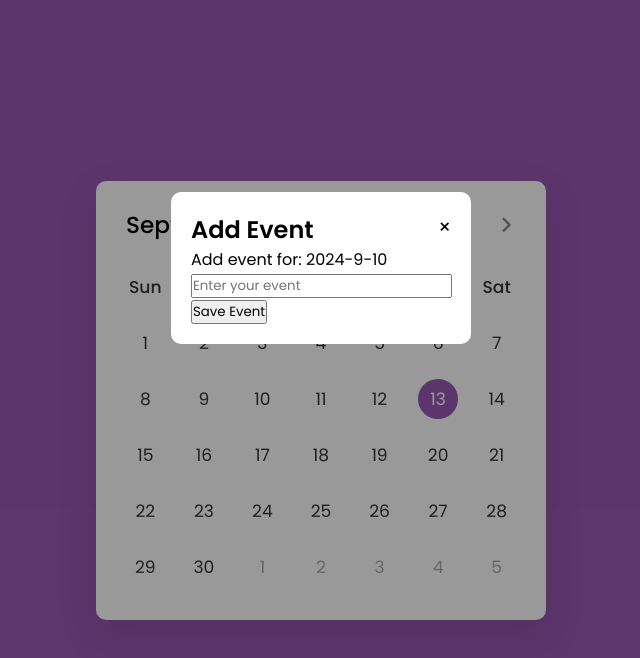
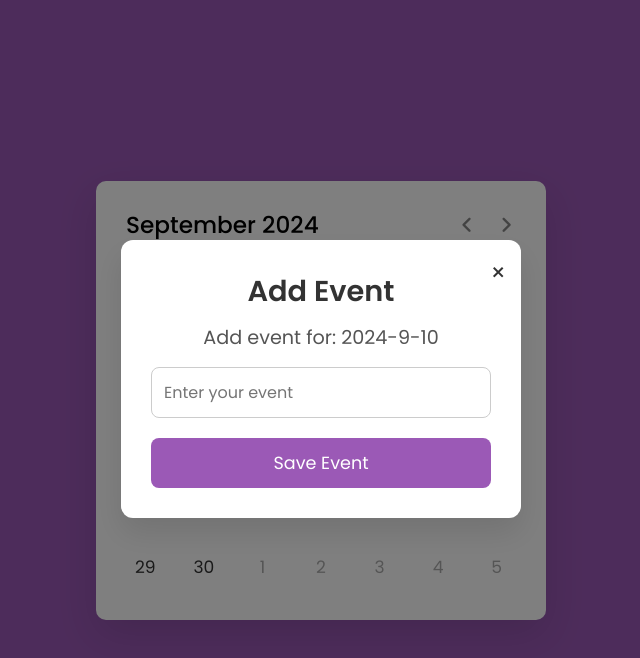
Before and after one commit to ItsHolyCow/Calendar, a plain HTML site: page index.html in a window 1280 px wide. Both pictures are taken after a click on the item "10". Shown: the whole page, without its empty margins (319-959 px from the left). Drawn offline with nearby package versions, Linux system fonts and the light colour scheme.

Commit message:
Update style.css

```diff
--- a/style.css
+++ b/style.css
@@ -110,19 +110,95 @@ header .current-date{
   top: 0;
   width: 100%;
   height: 100%;
-  background-color: rgba(0, 0, 0, 0.4);
+  background-color: rgba(0, 0, 0, 0.5);
+  justify-content: center;
+  align-items: center;
+
 }
 
 .modal-content {
-  background-color: white;
-  margin: 15% auto;
-  padding: 20px;
-  border-radius: 10px;
-  width: 300px;
+  background-color: #fff;
+  border-radius: 12px;
+  padding: 30px;
+  width: 400px;
+  top: 30%;
+  text-align: center;
+  box-shadow: 0px 15px 30px rgba(0, 0, 0, 0.1);
+  position: relative;
+  animation: fadeIn 0.3s ease-in-out;
+  margin: 0 auto;
+}
+
+.modal h2 {
+  margin-bottom: 10px;
+  font-size: 1.8rem;
+  color: #333;
+}
+
+#modal-date {
+  margin-bottom: 15px;
+  font-size: 1.2rem;
+  color: #555;
+}
+
+.input-container {
+  display: flex;
+  flex-direction: column;
+  align-items: center;
+}
+
+.input-container input {
+  width: 100%;
+  padding: 12px;
+  font-size: 1rem;
+  border: 1px solid #ccc;
+  border-radius: 8px;
+  margin-bottom: 20px;
+  transition: border 0.3s;
+}
+
+.input-container input:focus {
+  border: 1px solid #9B59B6;
+  outline: none;
+}
+
+.input-container button {
+  background-color: #9B59B6;
+  color: #fff;
+  border: none;
+  border-radius: 8px;
+  padding: 12px 0;
+  width: 100%;
+  font-size: 1.1rem;
+  cursor: pointer;
+  transition: background-color 0.3s;
+}
+
+.input-container button:hover {
+  background-color: #7d3c98;
 }
 
 .close {
-  float: right;
+  position: absolute;
+  top: 15px;
+  right: 15px;
+  font-size: 24px;
   cursor: pointer;
-  font-size: 20px;
+  color: #333;
 }
+
+.close:hover {
+  color: #9B59B6;
+}
+
+/* Animation */
+@keyframes fadeIn {
+  from {
+    opacity: 0;
+    transform: scale(0.9);
+  }
+  to {
+    opacity: 1;
+    transform: scale(1);
+  }
+}
```
